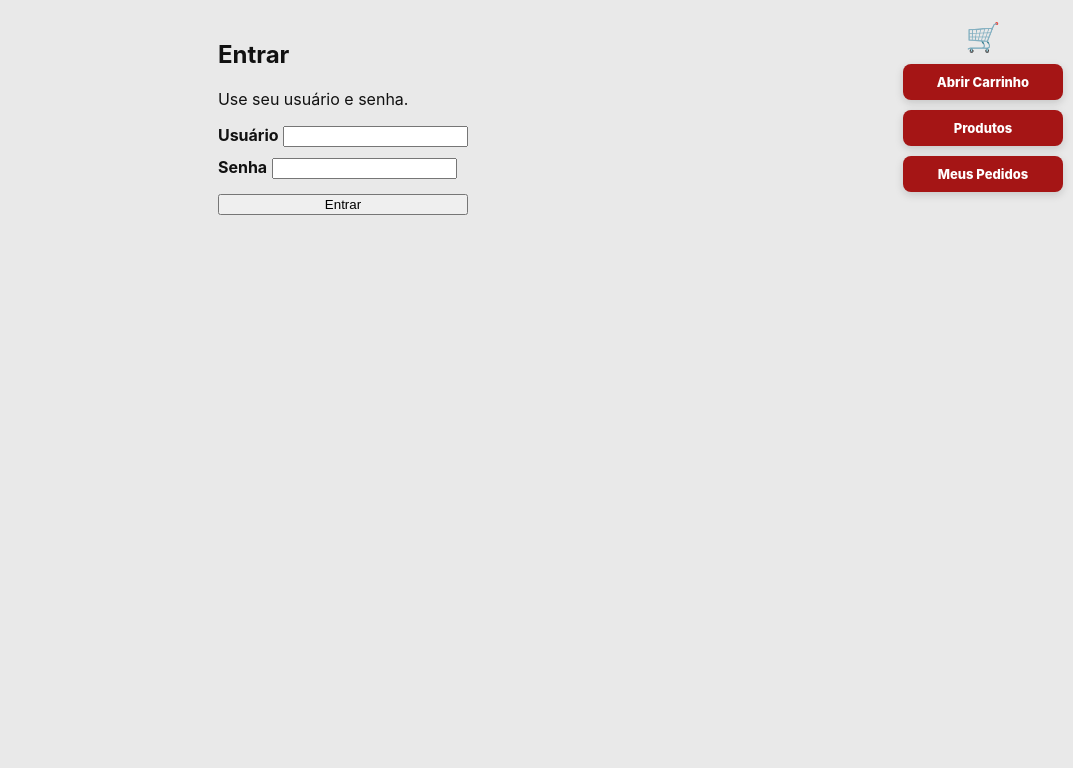
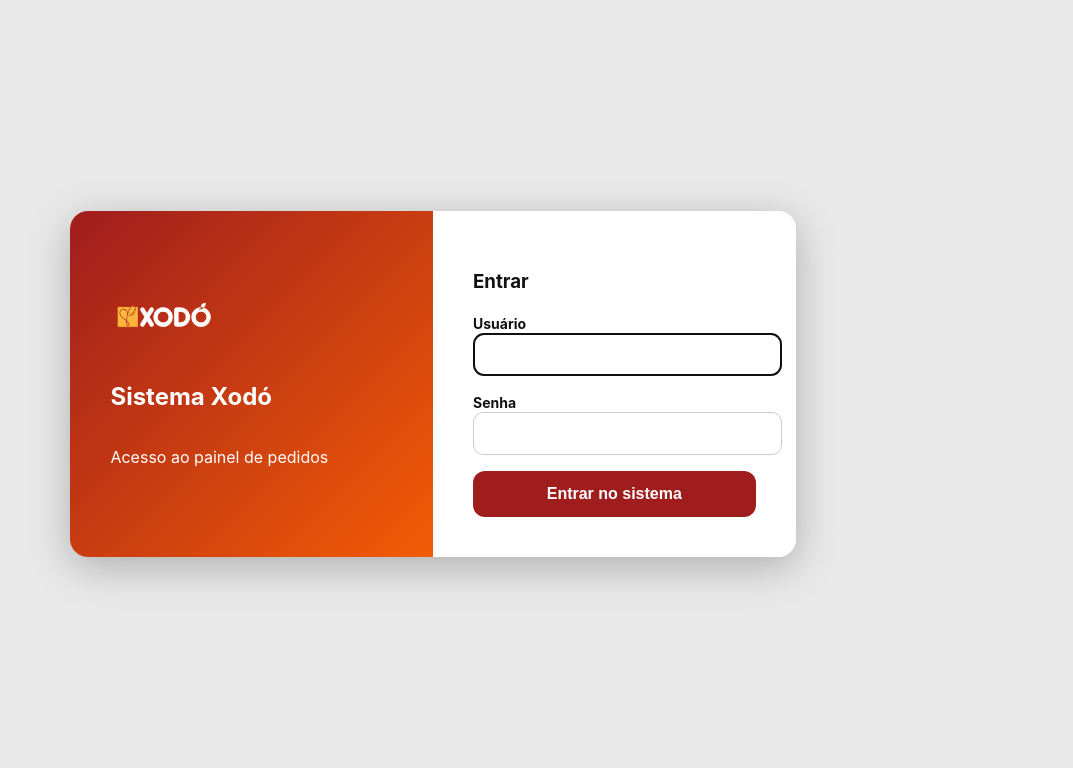
Before and after one commit to xodoticonsultoria/tranf_prod, a Django app: page /login/ in a window 1280 px wide. Shown: the part 84-852 px from the top of the page, without its empty margins (207-1280 px from the left). Before the commit the page ends 299 px from the top, so only its background shows below. Run offline with Django 4.2, Linux system fonts and the light colour scheme.

Commit message:
login layout novo + css atualizado

```diff
--- a/config/urls.py
+++ b/config/urls.py
@@ -5,7 +5,6 @@ from django.conf import settings
 from django.conf.urls.static import static
 
 from django.views.generic import RedirectView
-from django.templatetags.static import static as static_file
 
 from core.views import home, logout_view
 
@@ -13,7 +12,7 @@ from core.views import home, logout_view
 urlpatterns = [
     path("admin/", admin.site.urls),
 
-    # auth
+    # LOGIN (usa template custom)
     path(
         "login/",
         auth_views.LoginView.as_view(
@@ -25,19 +24,18 @@ urlpatterns = [
 
     path("logout/", logout_view, name="logout"),
 
-    # home
+    # HOME
     path("", home, name="home"),
 
-    # apps
+    # APPS
     path("", include("core.urls")),
 
-    # favicon (corrige erro 404 e quirks mode aviso)
+    # ✅ favicon SEM manifest lookup (não quebra static)
     path(
         "favicon.ico",
-        RedirectView.as_view(url=static_file("favicon.ico")),
-        name="favicon",
+        RedirectView.as_view(url="/static/favicon.ico"),
     ),
 ]
 
-# media (uploads)
+# MEDIA
 urlpatterns += static(settings.MEDIA_URL, document_root=settings.MEDIA_ROOT)
--- a/static/app.css
+++ b/static/app.css
@@ -19,6 +19,8 @@ body{
   display:flex;
   align-items:center;
   justify-content:space-between;
+  flex-wrap:wrap;
+  gap:10px;
 }
 
 .x-logo{
@@ -29,6 +31,7 @@ body{
   display:flex;
   gap:12px;
   align-items:center;
+  flex-wrap:wrap;
 }
 
 .pill{
@@ -61,13 +64,12 @@ body{
   align-items:center;
 }
 
-
 /* =========================
    MENU LATERAL
 ========================= */
 
 .x-side{
-  width:160px;      /* menor */
+  width:160px;
   padding:20px 10px;
 }
 
@@ -75,21 +77,22 @@ body{
   position:relative;
   font-size:28px;
   text-align:center;
-  margin-bottom:12px;
+  margin-bottom:10px;
 }
 
 /* badge contador */
+
 .x-cart-badge{
   position:absolute;
   top:-6px;
-  right:26px;
-  background:#facc15;
-  color:#111;
+  right:-8px;
+  background:#b91c1c;
+  color:white;
+  font-size:12px;
   font-weight:900;
-  font-size:12px;
+  padding:3px 7px;
   border-radius:999px;
-  padding:2px 6px;
-  box-shadow:0 2px 4px rgba(0,0,0,.3);
+  box-shadow:0 2px 6px rgba(0,0,0,.3);
 }
 
 .x-side-btn{
@@ -97,12 +100,12 @@ body{
   background:#a51515;
   color:white;
   text-decoration:none;
-  padding:10px 10px;    /* menor */
+  padding:10px 10px;
   border-radius:8px;
   margin-bottom:10px;
   text-align:center;
   font-weight:800;
-  font-size:13px;       /* menor */
+  font-size:13px;
   box-shadow:0 3px 8px rgba(0,0,0,.15);
 }
 
@@ -123,7 +126,6 @@ body{
   font-size:22px;
 }
 
-
 /* =========================
    CATEGORIAS
 ========================= */
@@ -133,13 +135,11 @@ body{
   border:2px solid #333;
   border-radius:6px;
   padding:14px;
-  margin: 0 auto 18px auto;   /* centraliza */
-  width: 820px;               /* largura menor */
+  margin: 0 auto 18px auto;
+  width: 820px;
   max-width: 92%;
   box-shadow:0 4px 10px rgba(0,0,0,.15);
 }
-
-
 
 .x-cat-head{
   display:flex;
@@ -178,7 +178,6 @@ body{
   margin-top:12px;
 }
 
-
 .x-prod{
   background:white;
   border:2px solid #c81e1e;
@@ -189,7 +188,6 @@ body{
   align-items:center;
   gap:8px;
 }
-
 
 .x-prod-img{
   width:42px;
@@ -221,11 +219,13 @@ body{
 }
 
 .x-qty input{
-  width:38px;
-  height:26px;
+  width:42px;
+  height:28px;
   text-align:center;
   font-weight:900;
   border:1px solid #aaa;
+  border-radius:6px;
+  background:white;
 }
 
 /* adicionar */
@@ -311,101 +311,185 @@ body{
 }
 
 /* =========================
-   MEUS PEDIDOS — TABELA PRINT
+   LOGIN MODERNO (NOVO)
 ========================= */
 
-.xodo-wrap{
-  max-width:980px;
-  margin:auto;
+.login-page{
+  min-height: calc(100vh - 120px);
+  display:flex;
+  justify-content:center;
+  align-items:center;
+  padding:24px;
 }
 
-.xodo-title{
-  text-align:center;
-  color:#a01414;
-  font-weight:900;
-  margin:18px 0 14px;
+.login-panel{
+  width:100%;
+  max-width:900px;
+  display:grid;
+  grid-template-columns:1fr 1fr;
+  background:white;
+  border-radius:18px;
+  overflow:hidden;
+  box-shadow:0 10px 40px rgba(0,0,0,.15);
 }
 
-.xodo-table-wrap{
+.login-brand{
+  background: linear-gradient(135deg,#9f1d1d,#f25c05);
+  color:white;
+  padding:40px;
   display:flex;
+  flex-direction:column;
   justify-content:center;
 }
 
-.xodo-table{
-  width:760px;
-  border-collapse:collapse;
-  background:#e9e9e9;
-  border:2px solid #111;
-  box-shadow:0 4px 10px rgba(0,0,0,.25);
+.login-logo{
+  width:90px;
+  margin-bottom:18px;
 }
 
-.xodo-table th{
-  background:#f2c316;
-  border:1px solid #111;
-  padding:10px;
-  font-weight:900;
-  text-transform:uppercase;
+.login-form-box{
+  padding:40px;
 }
 
-.xodo-table td{
-  border:1px solid #111;
-  padding:10px;
+.field{
+  margin-bottom:16px;
 }
 
-.xodo-table tr:nth-child(odd){ background:#efefef; }
-.xodo-table tr:nth-child(even){ background:#e2e2e2; }
-
-.td-id{
-  font-weight:900;
-  text-align:center;
+.field input{
+  width:100%;
+  padding:11px;
+  border-radius:10px;
+  border:1px solid #ccc;
 }
 
-.xodo-btn-open{
-  background:#8f1212;
+.login-btn{
+  width:100%;
+  padding:14px;
+  border:none;
+  border-radius:12px;
+  background:#9f1d1d;
   color:white;
-  padding:6px 12px;
-  font-weight:900;
-  text-decoration:none;
-  border-radius:4px;
-  box-shadow:0 3px 0 rgba(0,0,0,.35);
+  font-weight:bold;
+  cursor:pointer;
 }
 
 /* =========================
    MOBILE
 ========================= */
 
-@media(max-width:720px){
+@media(max-width:820px){
+
+  .login-panel{
+    grid-template-columns:1fr;
+  }
 
   .x-layout{
     flex-direction:column;
   }
 
-.x-side{
-  width:150px;
-  padding:10px 8px;
-}
-
+  .x-side{
+    width:100%;
+    display:flex;
+    gap:8px;
+    justify-content:center;
+    padding:10px;
+  }
 
   .x-grid{
     grid-template-columns:1fr;
   }
-}
-.x-cart-icon{
-  position:relative;
-  font-size:28px;
-  text-align:center;
-  margin-bottom:10px;
+
 }
 
-.x-cart-badge{
-  position:absolute;
-  top:-6px;
-  right:-8px;
-  background:#b91c1c;
+
+/* =========================
+   LOGIN MODERNO — PAINEL
+========================= */
+
+.login-page{
+  min-height: calc(100vh - 120px);
+  display:flex;
+  justify-content:center;
+  align-items:center;
+  padding:24px;
+}
+
+.login-panel{
+  width:100%;
+  max-width:900px;
+  display:grid;
+  grid-template-columns:1fr 1fr;
+  background:white;
+  border-radius:18px;
+  overflow:hidden;
+  box-shadow:0 10px 40px rgba(0,0,0,.25);
+}
+
+.login-brand{
+  background: linear-gradient(135deg,#9f1d1d,#f25c05);
   color:white;
-  font-size:12px;
-  font-weight:900;
-  padding:3px 7px;
-  border-radius:999px;
-  box-shadow:0 2px 6px rgba(0,0,0,.3);
+  padding:40px;
+  display:flex;
+  flex-direction:column;
+  justify-content:center;
 }
+
+.login-logo{
+  width:110px;
+  margin-bottom:18px;
+}
+
+.login-form-box{
+  padding:40px;
+  background:white;
+}
+
+.login-form-box h3{
+  margin-bottom:20px;
+}
+
+.field{
+  margin-bottom:16px;
+}
+
+.field label{
+  font-weight:700;
+  font-size:14px;
+}
+
+.field input{
+  width:100%;
+  padding:12px;
+  border-radius:10px;
+  border:1px solid #ccc;
+  font-size:15px;
+}
+
+.login-btn{
+  width:100%;
+  padding:14px;
+  border:none;
+  border-radius:12px;
+  background:#9f1d1d;
+  color:white;
+  font-weight:bold;
+  font-size:16px;
+  cursor:pointer;
+}
+
+.login-error{
+  background:#ffe3e3;
+  color:#900;
+  padding:10px;
+  border-radius:10px;
+  margin-bottom:14px;
+  text-align:center;
+}
+
+/* mobile */
+
+@media(max-width:820px){
+  .login-panel{
+    grid-template-columns:1fr;
+  }
+}
--- a/templates/auth/login.html
+++ b/templates/auth/login.html
@@ -1,24 +1,51 @@
 {% extends "base.html" %}
-{% block title %}Login{% endblock %}
+{% load static %}
 
 {% block content %}
-<div class="card" style="max-width: 520px; margin: 0 auto;">
-  <h2>Entrar</h2>
-  <p class="muted">Use seu usuário e senha.</p>
 
-  <form method="post">
-    {% csrf_token %}
-    <div style="margin-bottom: 10px;">
-      <label class="muted"><strong>Usuário</strong></label>
-      <input name="username" />
+<div class="login-page">
+
+  <div class="login-panel">
+
+    <div class="login-brand">
+      <img src="{% static 'logo_xodo.png' %}" class="login-logo">
+      <h2>Sistema Xodó</h2>
+      <p>Acesso ao painel de pedidos</p>
     </div>
 
-    <div style="margin-bottom: 14px;">
-      <label class="muted"><strong>Senha</strong></label>
-      <input type="password" name="password" />
+    <div class="login-form-box">
+
+      <h3>Entrar</h3>
+
+      {% if form.errors %}
+        <div class="login-error">
+          Usuário ou senha inválidos
+        </div>
+      {% endif %}
+
+      <form method="post">
+        {% csrf_token %}
+
+        <div class="field">
+          <label>Usuário</label>
+          {{ form.username }}
+        </div>
+
+        <div class="field">
+          <label>Senha</label>
+          {{ form.password }}
+        </div>
+
+        <button type="submit" class="login-btn">
+          Entrar no sistema
+        </button>
+
+      </form>
+
     </div>
 
-    <button class="btn btn-primary" type="submit" style="width:100%;">Entrar</button>
-  </form>
+  </div>
+
 </div>
+
 {% endblock %}
--- a/templates/base.html
+++ b/templates/base.html
@@ -35,6 +35,7 @@
     {% block content %}{% endblock %}
   </main>
 
+  {% if request.user.is_authenticated %}
   <aside class="x-side">
     <div class="x-cart-icon">
       🛒
@@ -47,9 +48,9 @@
     <a href="{% url 'q_products' %}" class="x-side-btn">Produtos</a>
     <a href="{% url 'q_orders' %}" class="x-side-btn">Meus Pedidos</a>
   </aside>
+  {% endif %}
 
 </div>
-
 
 <script src="{% static 'app.js' %}"></script>
 </body>
```
Also changed, not shown: config/settings.py (+39 -31 lines), categories/ASSADOS.png (added).
